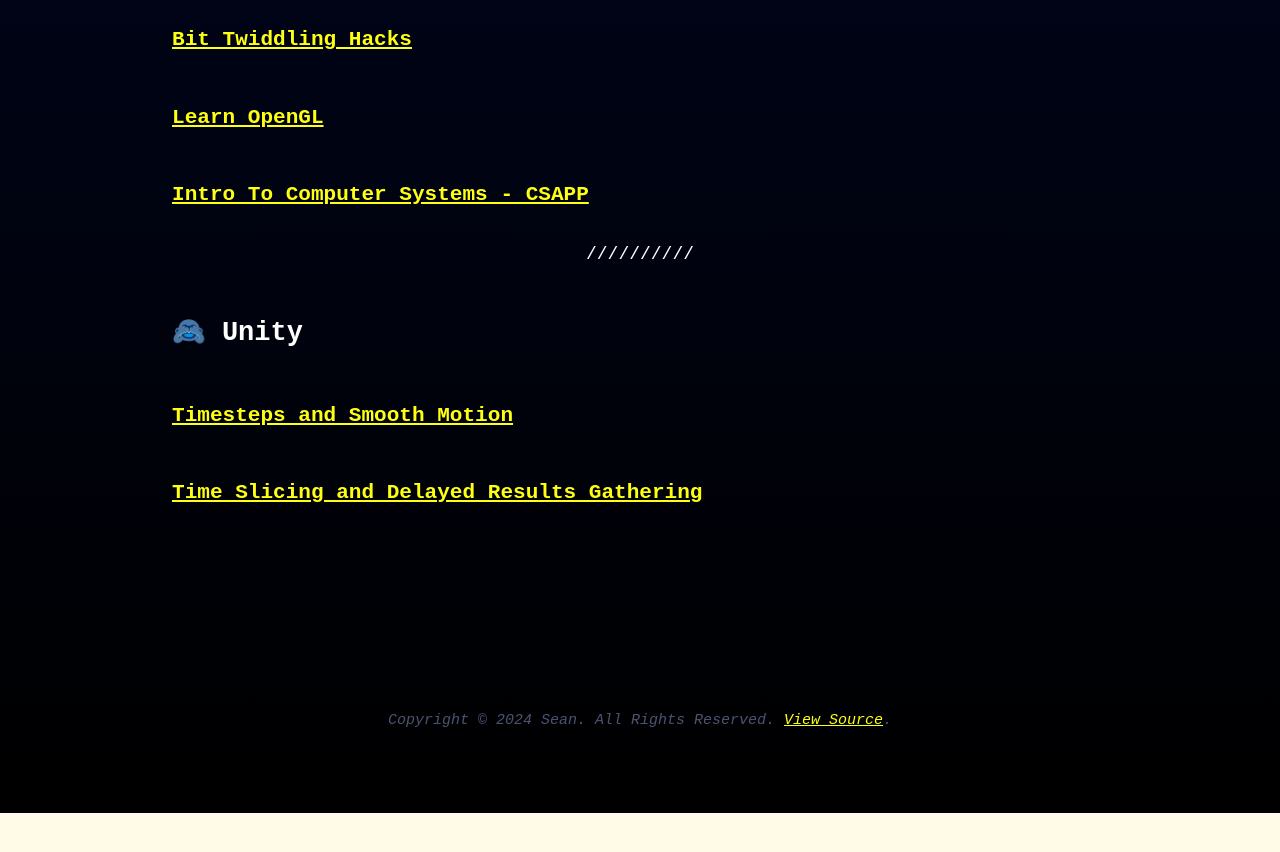
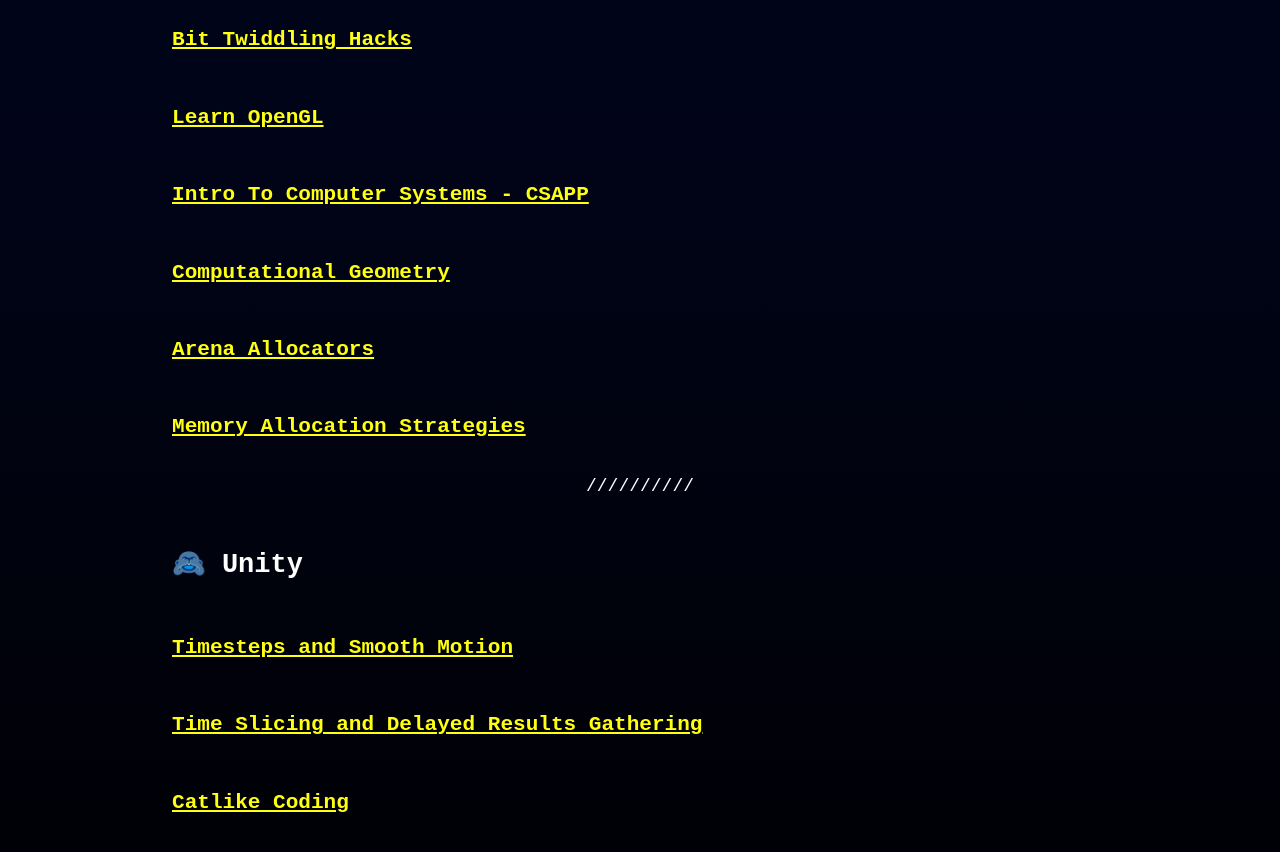
Before and after one commit to seanrich92/seanrich92.github.io, a Jekyll site: the page built from pages/links.md, in a window 1280 px wide and 900 px high, scrolled down 1431 px. Shown: the top 852 px of the window. Built offline with Jekyll 4.4.1, drawn with Linux system fonts in a browser that asks for light colours; before the commit the page ends 2244 px from its top, so only the background shows below that.

Commit message:
Update links.md

```diff
--- a/pages/links.md
+++ b/pages/links.md
@@ -41,6 +41,12 @@ title: 🔗 Interesting Links
 
 ### [Intro To Computer Systems - CSAPP](https://www.cs.cmu.edu/afs/cs/academic/class/15213-m17/www/schedule.html)
 
+### [Computational Geometry](https://geometry.cs.cmu.edu/ddg)
+
+### [Arena Allocators](https://www.rfleury.com/p/untangling-lifetimes-the-arena-allocator)
+
+### [Memory Allocation Strategies](https://www.gingerbill.org/series/memory-allocation-strategies/)
+
 ---
 
 ## 🙈 Unity
@@ -48,3 +54,5 @@ title: 🔗 Interesting Links
 ### [Timesteps and Smooth Motion](https://kinematicsoup.com/news/2016/8/9/rrypp5tkubynjwxhxjzd42s3o034o8)
 
 ### [Time Slicing and Delayed Results Gathering](https://allenchou.net/blog/)
+
+### [Catlike Coding](https://catlikecoding.com/unity/tutorials/)
```
